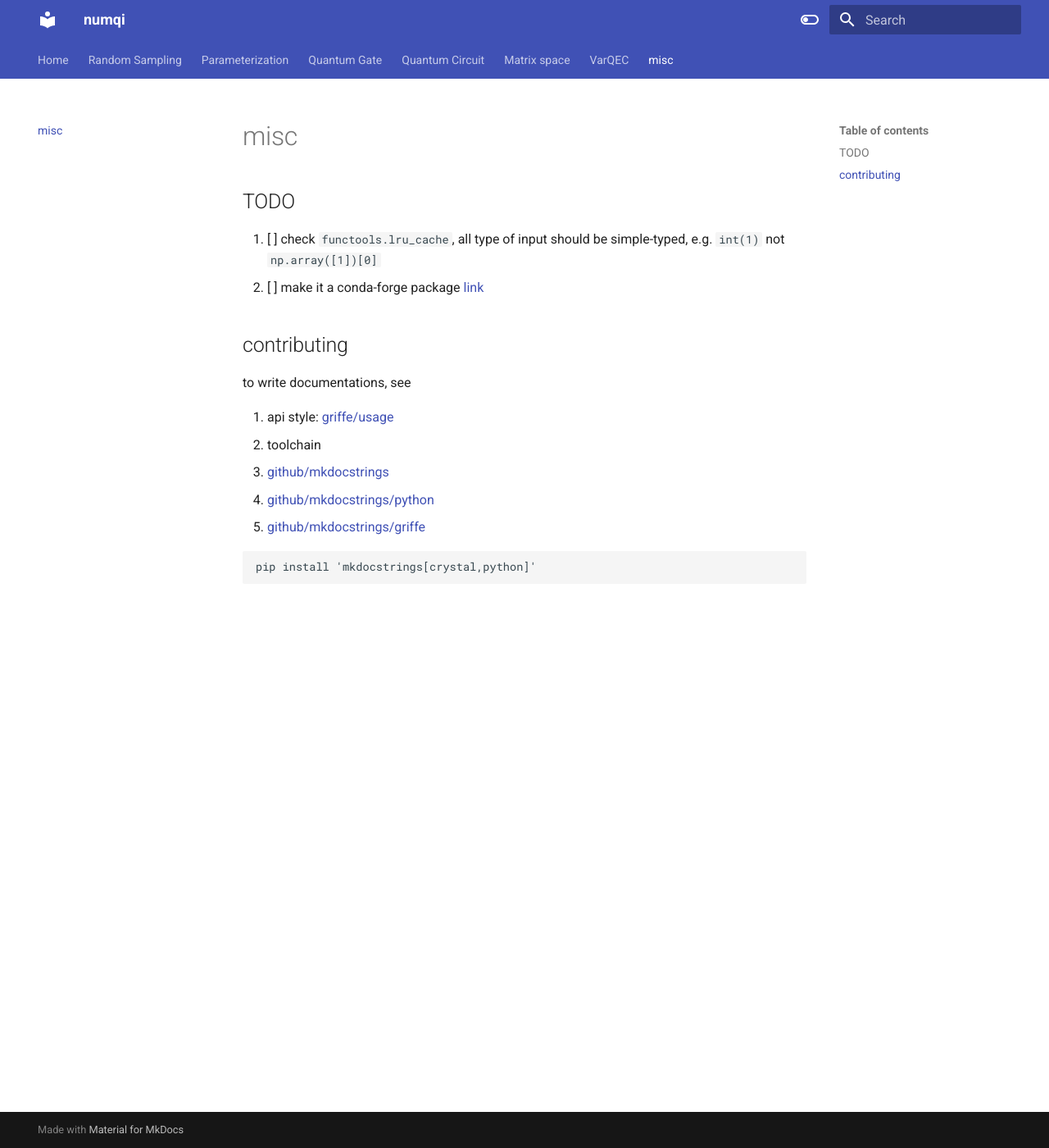
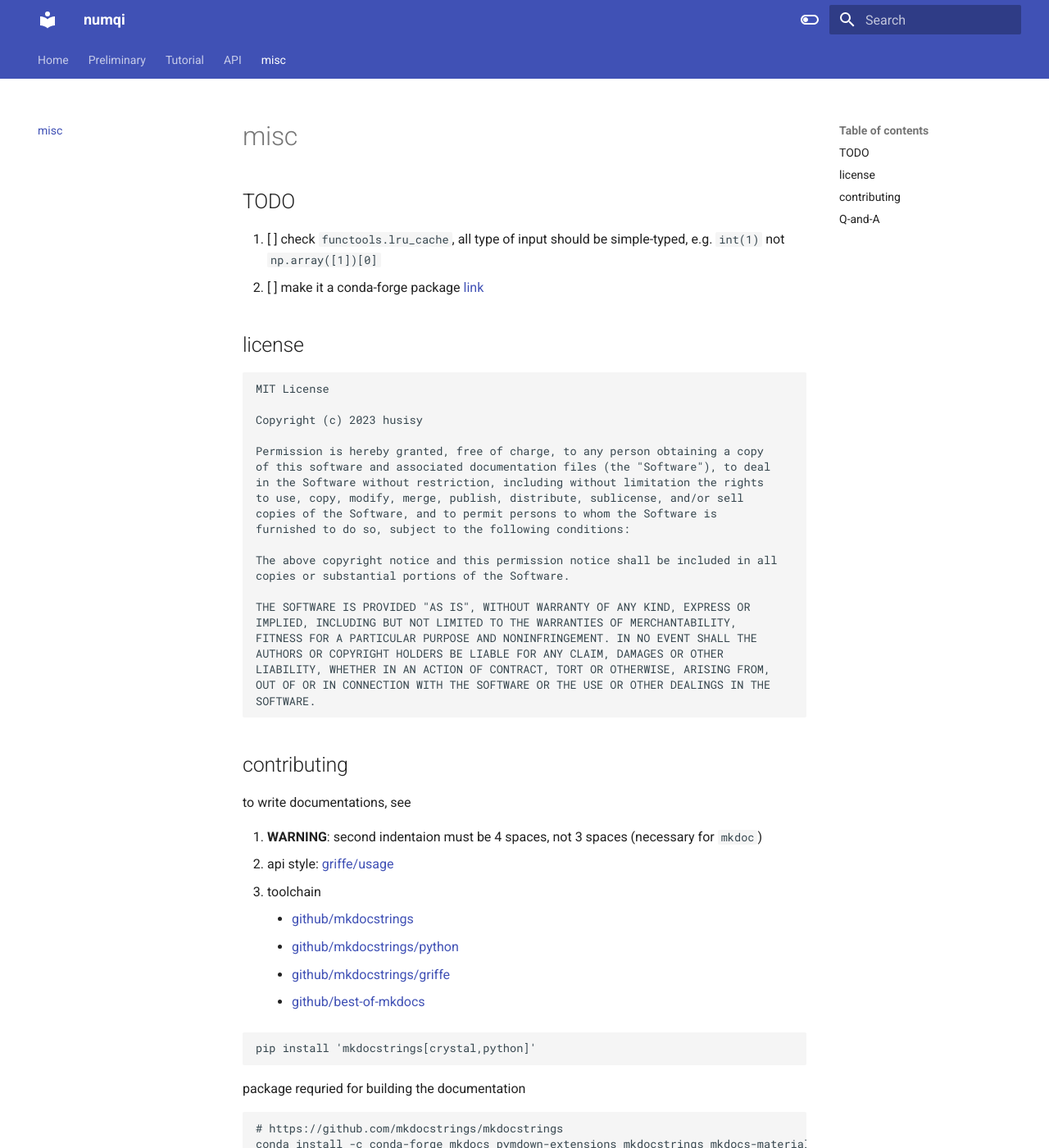
Before and after one commit to numqi/numqi, an MkDocs documentation site: the page built from docs/misc.md, in a window 1280 px wide and 1400 px high. Shown: the whole window at 82% size. Built offline with MkDocs 1.6.1 and Material for MkDocs 9.7.7, drawn with Linux system fonts in a browser that asks for light colours; some of the changed text lies outside the part shown.

Commit message:
docs/ cleanup

````diff
--- a/docs/misc.md
+++ b/docs/misc.md
@@ -5,16 +5,78 @@
 1. [ ] check `functools.lru_cache`, all type of input should be simple-typed, e.g. `int(1)` not `np.array([1])[0]`
 2. [ ] make it a conda-forge package [link](https://conda-forge.org/docs/maintainer/adding_pkgs.html#the-staging-process)
 
+## license
+
+```text
+MIT License
+
+Copyright (c) 2023 husisy
+
+Permission is hereby granted, free of charge, to any person obtaining a copy
+of this software and associated documentation files (the "Software"), to deal
+in the Software without restriction, including without limitation the rights
+to use, copy, modify, merge, publish, distribute, sublicense, and/or sell
+copies of the Software, and to permit persons to whom the Software is
+furnished to do so, subject to the following conditions:
+
+The above copyright notice and this permission notice shall be included in all
+copies or substantial portions of the Software.
+
+THE SOFTWARE IS PROVIDED "AS IS", WITHOUT WARRANTY OF ANY KIND, EXPRESS OR
+IMPLIED, INCLUDING BUT NOT LIMITED TO THE WARRANTIES OF MERCHANTABILITY,
+FITNESS FOR A PARTICULAR PURPOSE AND NONINFRINGEMENT. IN NO EVENT SHALL THE
+AUTHORS OR COPYRIGHT HOLDERS BE LIABLE FOR ANY CLAIM, DAMAGES OR OTHER
+LIABILITY, WHETHER IN AN ACTION OF CONTRACT, TORT OR OTHERWISE, ARISING FROM,
+OUT OF OR IN CONNECTION WITH THE SOFTWARE OR THE USE OR OTHER DEALINGS IN THE
+SOFTWARE.
+```
+
 ## contributing
 
 to write documentations, see
 
-1. api style: [griffe/usage](https://mkdocstrings.github.io/griffe/docstrings/)
-2. toolchain
-   * [github/mkdocstrings](https://github.com/mkdocstrings/mkdocstrings)
-   * [github/mkdocstrings/python](https://github.com/mkdocstrings/python)
-   * [github/mkdocstrings/griffe](https://github.com/mkdocstrings/griffe)
+1. **WARNING**: second indentaion must be 4 spaces, not 3 spaces (necessary for `mkdoc`)
+2. api style: [griffe/usage](https://mkdocstrings.github.io/griffe/docstrings/)
+3. toolchain
+    * [github/mkdocstrings](https://github.com/mkdocstrings/mkdocstrings)
+    * [github/mkdocstrings/python](https://github.com/mkdocstrings/python)
+    * [github/mkdocstrings/griffe](https://github.com/mkdocstrings/griffe)
+    * [github/best-of-mkdocs](https://github.com/mkdocs/best-of-mkdocs)
 
 ```bash
 pip install 'mkdocstrings[crystal,python]'
 ```
+
+package requried for building the documentation
+
+```bash
+# https://github.com/mkdocstrings/mkdocstrings
+conda install -c conda-forge mkdocs pymdown-extensions mkdocstrings mkdocs-material mkdocstrings-python
+pip install mkdocs mkdocs-material pymdown-extensions 'mkdocstrings[python]' mkdocs-material
+pip install 'mkdocstrings[crystal,python]'
+```
+
+Build and Serve the documentation locally, then brower the website `127.0.0.1:23333`
+
+```bash
+mkdocs serve --dev-addr=127.0.0.1:23333
+# --dev-addr=0.0.0.0:23333
+```
+
+## Q-and-A
+
+> how this package name `numqi` comes?
+
+Initially, this package is named `numpyqi`, later it's shortened to be `numqi` (pronounce: num-py-q-i). The reason is that `numpy` is the most popular python package for numerical computation, and `numqi` is based on `numpy`. The name `numqi` is also a play on the word `numpy` and quantum information.
+
+1. short, no more than 7 letters
+2. keyword: quantum information, numpy, python, optimization
+3. NEP41: should not include the whole word "numpy"
+4. example (good and bad)
+    * `numpyqi`: bad
+    * `numqi`: pronounced as "num py q i", emphasize that it's based on numpy and focuses on quantum information field
+    * `numqy`: bad, confused with `numpy`
+
+> why `233` appears so frequently?
+
+`233` is a prime number! Internet slang that essentially means “LOL.”
--- a/mkdocs.yml
+++ b/mkdocs.yml
@@ -18,12 +18,20 @@
         name: Switch to light mode
 nav:
   - Home: index.md
-  - Random Sampling: random.md
-  - Parameterization: param.md
-  - Quantum Gate: gate.md
-  - Quantum Circuit: circuit.md
-  - Matrix space: matrix_space.md
-  - VarQEC: varqec.md
+  - Preliminary:
+    - Symplectic group: preliminary/group_spf2.md
+  - Tutorial:
+    - optimize: tutorial/optimize.md
+    - gradient: tutorial/gradient_descent.md
+    - group:
+      - group: tutorial/group.md
+      - symmetric extension: tutorial/group-symext.md
+  - API:
+    - matrix space: api/matrix_space.md
+    - random: api/random.md
+    - parameterization: api/param.md
+    - quantum gate: api/gate.md
+    - quantum circuit: api/circuit.md
   - misc: misc.md
 plugins:
   search:
@@ -34,6 +42,7 @@
         paths: [python]
         options:
           docstring_style: google
+          show_source: false
           show_root_heading: true
 markdown_extensions:
   - pymdownx.arithmatex:
````
Also changed, not shown: README.md (+7 -0 lines), docs/api/circuit.md (renamed from docs/circuit.md, +1 -1 lines), docs/index.md (+6 -26 lines), docs/q-and-a.md (deleted, +0 -17 lines), docs/tutorial/group.md (renamed from docs/group.md, +4 -5 lines), docs/varqec.md (deleted, +0 -7 lines), docs/api/gate.md (renamed from docs/gate.md), docs/api/matrix_space.md (renamed from docs/matrix_space.md), docs/api/param.md (renamed from docs/param.md), docs/api/random.md (renamed from docs/random.md), docs/preliminary/group_spf2.md (added), docs/tutorial/gradient_descent.md (renamed from docs/gradient_descent.md), docs/tutorial/group-symext.md (renamed from docs/group-symext.md), docs/tutorial/optimize.md (renamed from docs/optimize.md), 1 other file.
